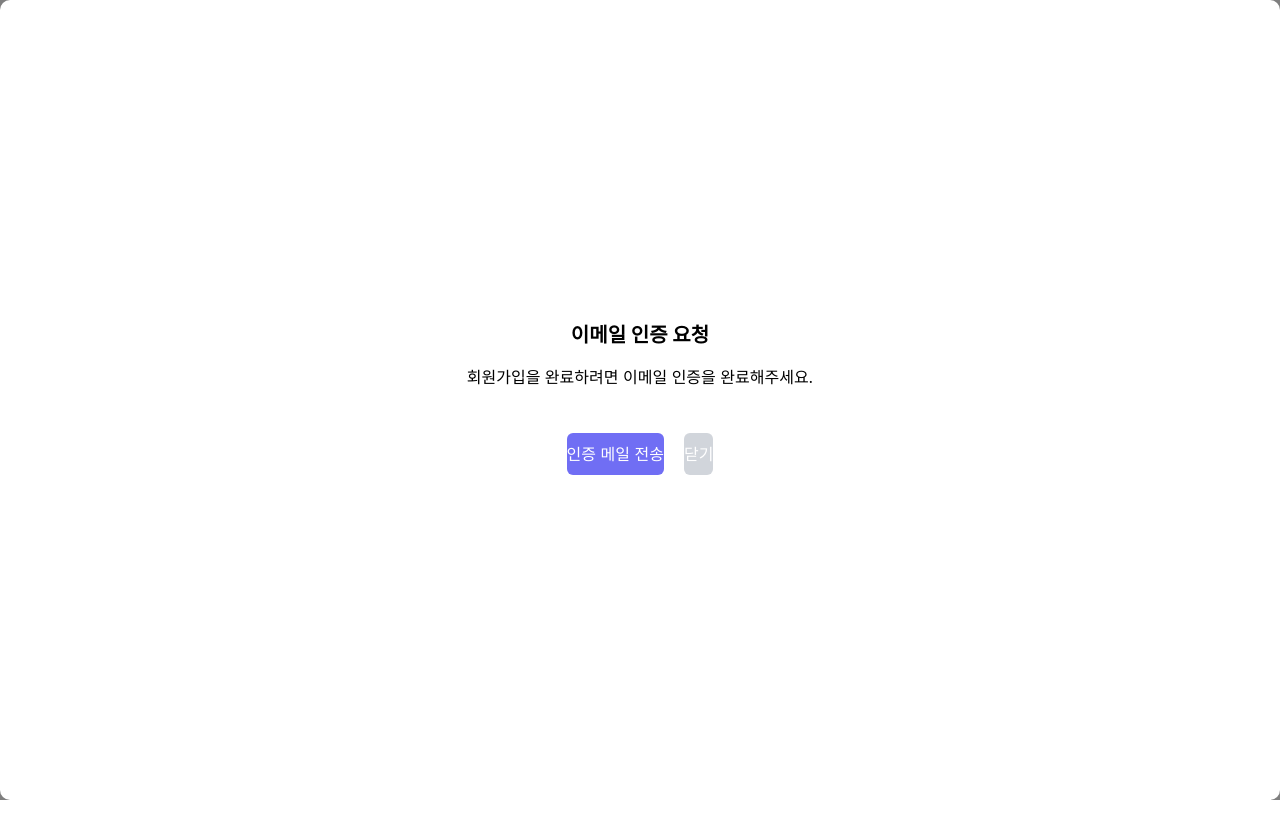
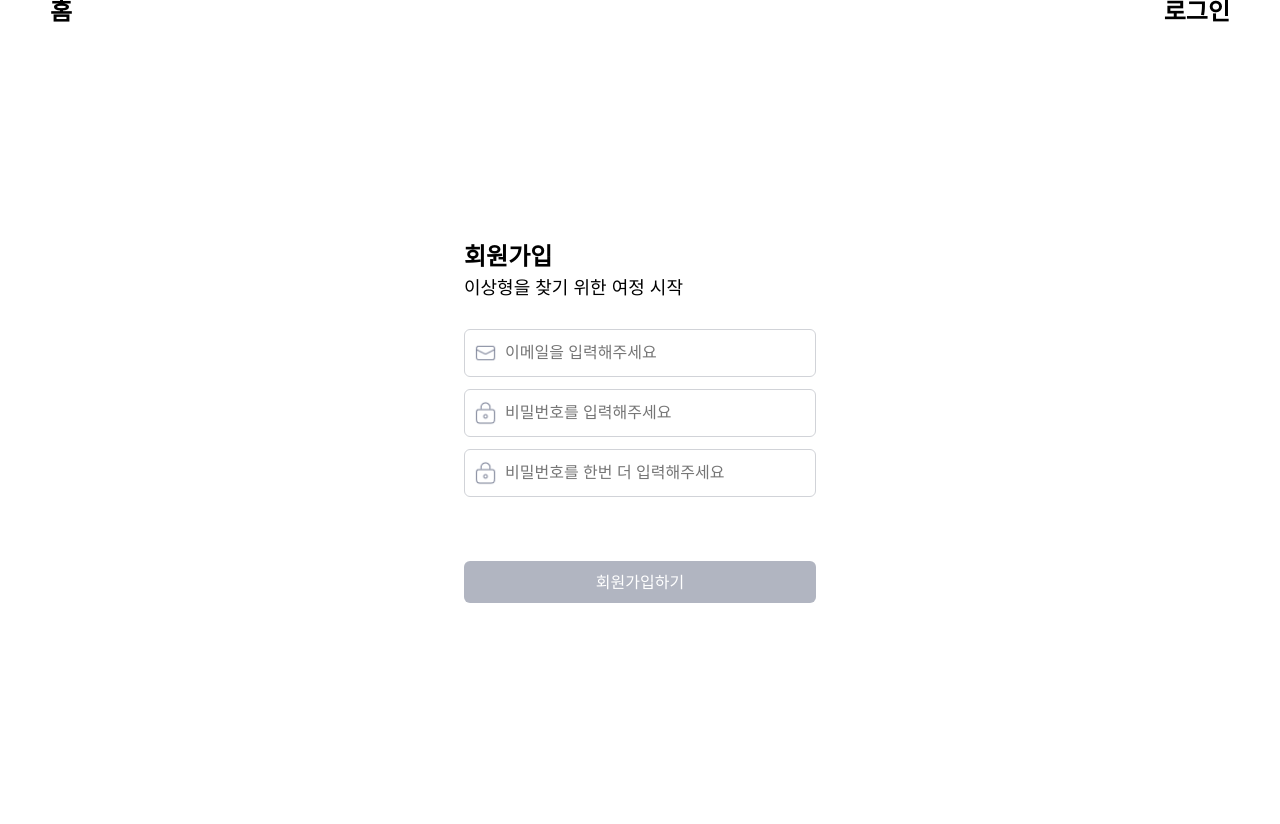
Before and after one commit to what-is-your-ideal-type/FE_what-is-your-ideal-type, a React (Create React App) app: page /signup in a window 1280 px wide. Built offline with nearby package versions, Linux system fonts and the light colour scheme; no server answers.

Commit message:
Update: 모달 안내 멘트 수정 및 불리언 기본값 변경

```diff
--- a/src/components/functional/EmailVerificationModal.tsx
+++ b/src/components/functional/EmailVerificationModal.tsx
@@ -25,7 +25,7 @@ const EmailVerificationModal = ({
 
     sendEmailVerification(currentUser)
       .then(() => {
-        alert("이메일 인증 메일이 발송되었습니다.");
+        alert("이메일 인증 메일이 발송되었습니다. 이메일을 확인해주세요.");
       })
       .catch((error) => {
         console.error("이메일 전송 오류:", error);
--- a/src/pages/SignUp.tsx
+++ b/src/pages/SignUp.tsx
@@ -18,7 +18,7 @@ import {
 import EmailVerificationModal from "../components/functional/EmailVerificationModal";
 
 const SignUp = () => {
-  const [isModalOpen, setModalOpen] = useState(true);
+  const [isModalOpen, setModalOpen] = useState(false);
 
   const [email, setEmail] = useState<string>("");
   const [password, setPassword] = useState<string>("");
```
